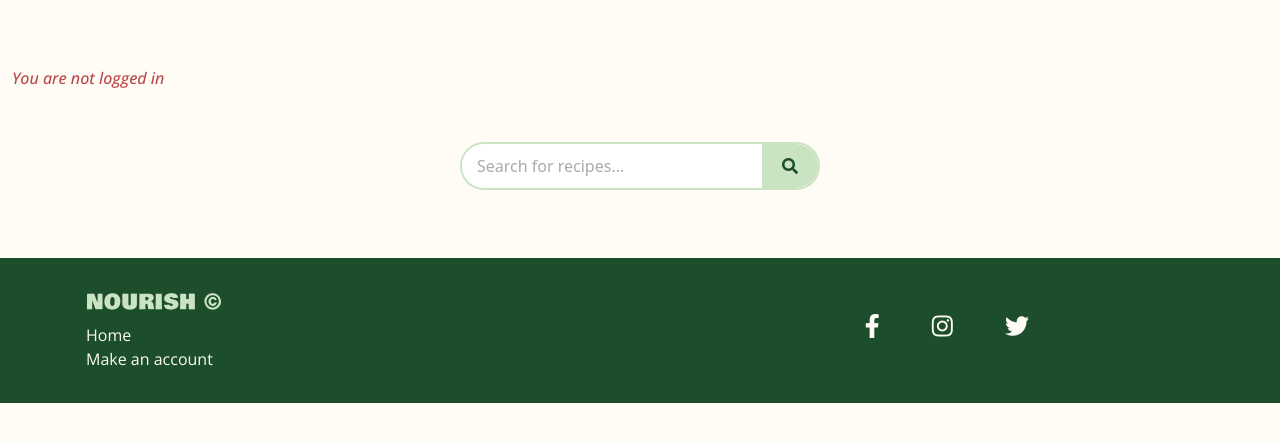
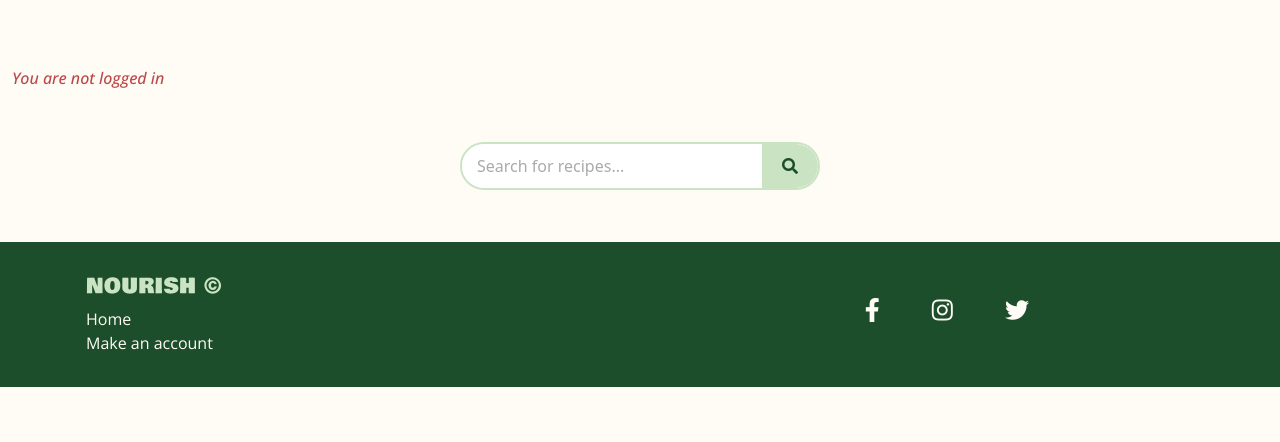
Before and after one commit to katee145/nourish, a Django app: page / in a window 1280 px wide. Shown: the part 65-507 px from the top of the page. Run offline with Django 4.2, Linux system fonts and the light colour scheme; data that the repository does not hold is empty; parts of the project's set-up code (start-up, migrations or seed data) failed here and were passed over.

Commit message:
format index.html

```diff
--- a/static/css/style.css
+++ b/static/css/style.css
@@ -49,10 +49,6 @@
     text-transform: uppercase;
     font-size: 1.6rem;
     color: var(--dark-green)
-}
-
-.login-notice {
-    margin-bottom: 1rem;
 }
 
 .login-text {
```
Also changed, not shown: nourish_home/templates/nourish_home/index.html (+4 -41 lines).
